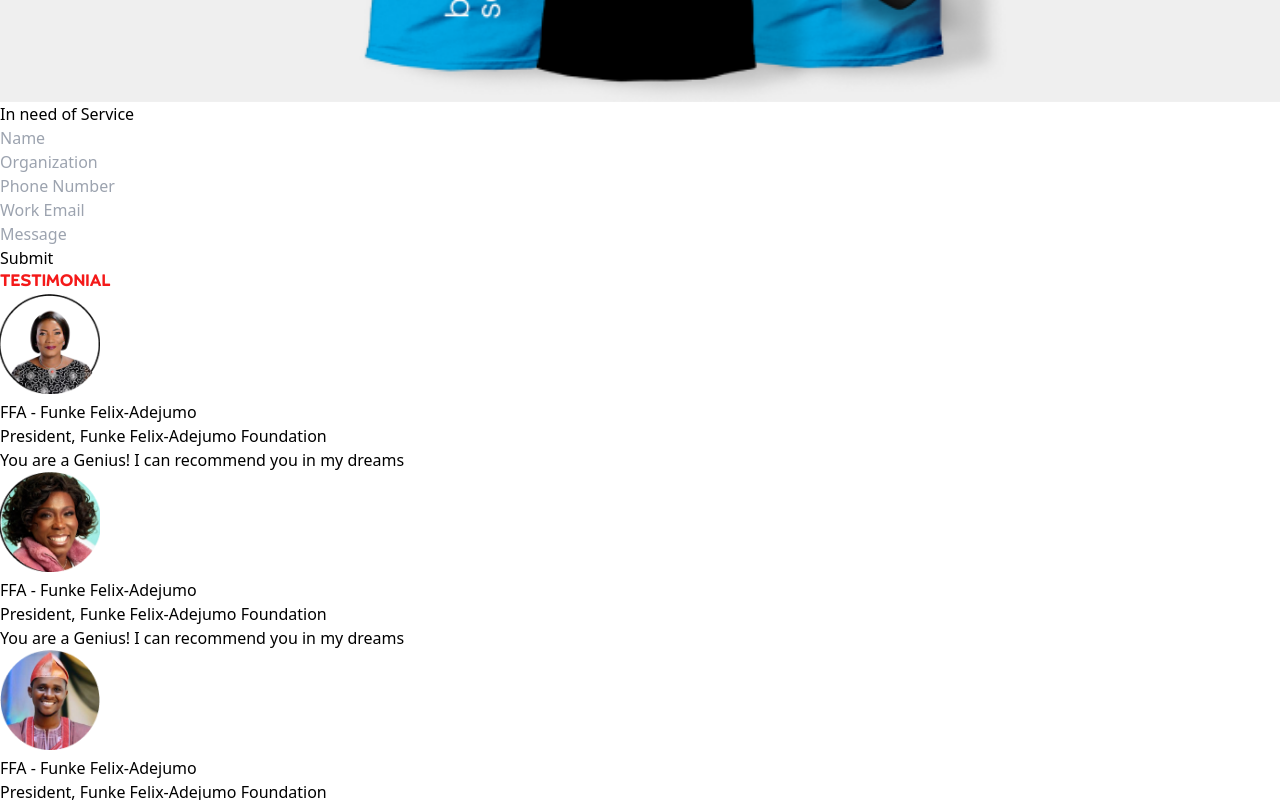
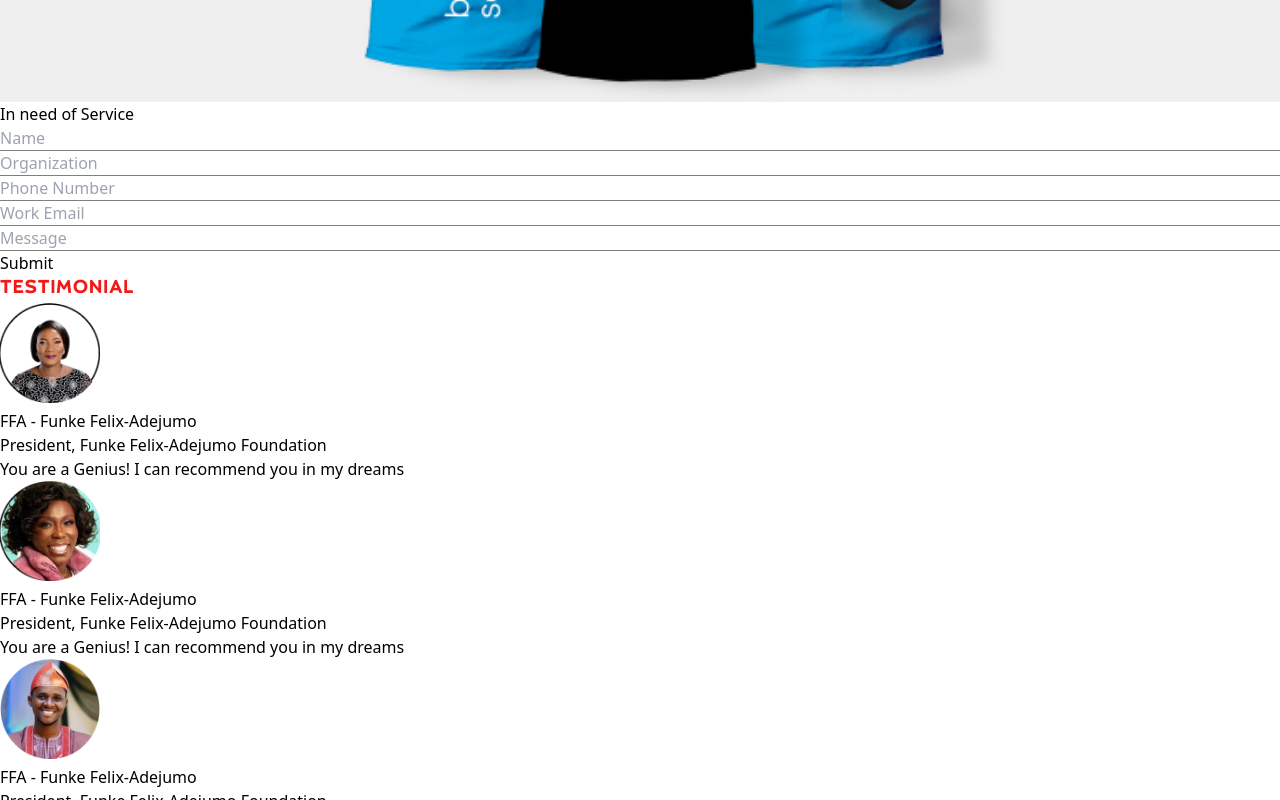
Before and after one commit to Bwise1/favsys.co, a Next.js app: page / in a window 1280 px wide. Shown: the part 2480-3280 px from the top of the page. Built offline with nearby package versions, Linux system fonts and the light colour scheme.

Commit message:
contact section

```diff
--- a/components/Cards/Card1.js
+++ b/components/Cards/Card1.js
@@ -6,7 +6,7 @@ export default function Card1(props) {
         <div className="bg-card1Paint/[0.7] h-full rounded relative p-8">
             <div className=" ">
                 <h3 className="text-orange text-xl font-umbaBold ">{props.heading}</h3>
-                <p className="text-grey-dark text-justify font-umbaReg  text-sm leading-normal flex-1 mb-2 mt-6">
+                <p className="text-grey-dark text-left font-umbaReg  text-sm leading-normal flex-1 mb-2 mt-6">
                    {props.text}
                 </p>
                 <button onClick={props.handleClick} className='bg-buttonPaint text-white font-thin text-sm rounded-full py-1 px-4'>VIEW MORE</button>
--- a/components/Forms/Contact.js
+++ b/components/Forms/Contact.js
@@ -4,21 +4,21 @@ export default function Contact() {
     return (
         <div>
             <form>
-                <div className='grid gap-y-6 gap-x-16 py-8'>
+                <div className='grid gap-y-6 gap-x-16 py-8 font-umbaReg'>
                     <div className="">
-                        <input className="border-b w-full focus:outline-none " type="name" id="email" placeholder="Name" required />
+                        <input className="contact-input" name="email" type="name" id="email" placeholder="Name" required />
                     </div>
                     <div>
-                        <input className="border-b w-full focus:outline-none" type="text" id="org" placeholder="Organization" required />
+                        <input className="contact-input" type="text" id="org" placeholder="Organization" required />
                     </div>
                     <div>
-                        <input className="border-b w-full focus:outline-none" type="tel" id="tel" placeholder="Phone Number" required />
+                        <input className="contact-input" type="tel" id="tel" placeholder="Phone Number" required />
                     </div>
                     <div>
-                        <input className="border-b w-full focus:outline-none" type="email" id="email" placeholder="Work Email" required />
+                        <input className="contact-input" type="email" id="email" placeholder="Work Email" required />
                     </div>
                     <div className='lg:col-span-2'>
-                        <input className="border-b w-full focus:outline-none" type="text" id="message" placeholder="Message" required />
+                        <input className="contact-input" type="text" id="message" placeholder="Message" required />
                     </div>
                     <div>
                         <button className='bg-buttonPaint text-white font-thin text-sm rounded-full py-1 px-4'>Submit</button>
--- a/package.json
+++ b/package.json
@@ -8,7 +8,7 @@
     "lint": "next lint"
   },
   "dependencies": {
-    "next": "12.0.7",
+    "next": "^12.0.10",
     "react": "17.0.2",
     "react-dom": "17.0.2"
   },
--- a/pages/index.js
+++ b/pages/index.js
@@ -172,17 +172,9 @@ export default function Home() {
         </div>
       </div>
 
-
-      {/*test
-      <div className="container grid grid-cols-2 gap-4">
-        <div className="bg-blue-500">ze an element’s content to cover its container cover its containecover its containecover its containecover its containe using this class.</div>
-        <div className="bg-blue-500 "><Image src={photo} alt="logo" layout="responsive" className=""/></div>
-        <div className="bg-blue-500 "></div>
-        <div className="bg-blue-500 "></div>
-      </div> */}
       {/*Contact us Section */}
       <div className="container my-12">
-        <div className="text-xl font-bold">
+        <div className="text-xl font-umbaBold">
           <h2 >In need of Service</h2>
         </div>
         <Contact />
--- a/styles/globals.css
+++ b/styles/globals.css
@@ -3,7 +3,11 @@
 @tailwind utilities;
 
 .title{
-    @apply m-auto text-heroText font-umbaBold font-bold uppercase;
+    @apply m-auto text-heroText font-umbaBold text-lg tracking-wider uppercase;
+}
+
+.contact-input{
+    @apply border-b border-black/[0.5] w-full focus:outline-none;
 }
 
 @layer base{
```
Also changed, not shown: 1 other file (tests, documents, lock files or other folders).
